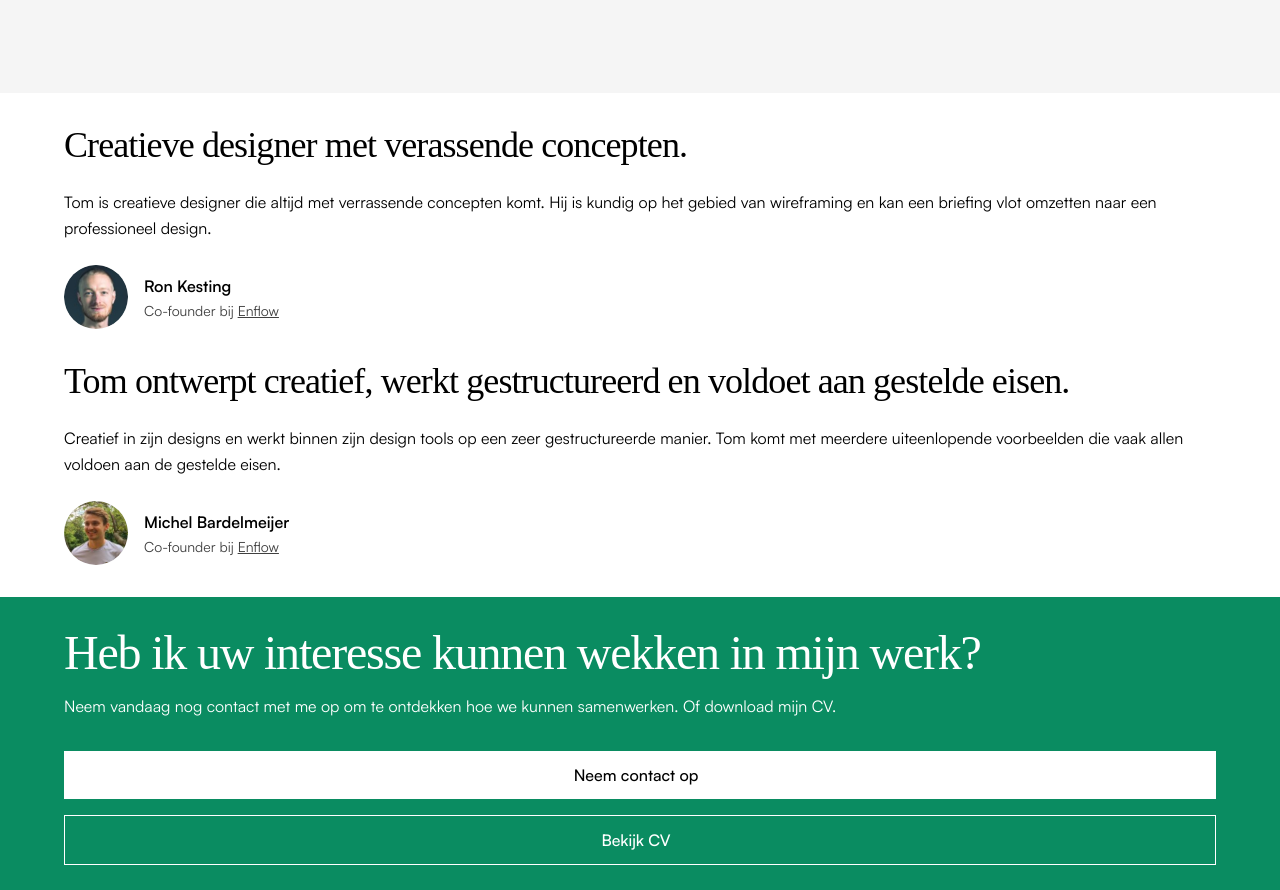
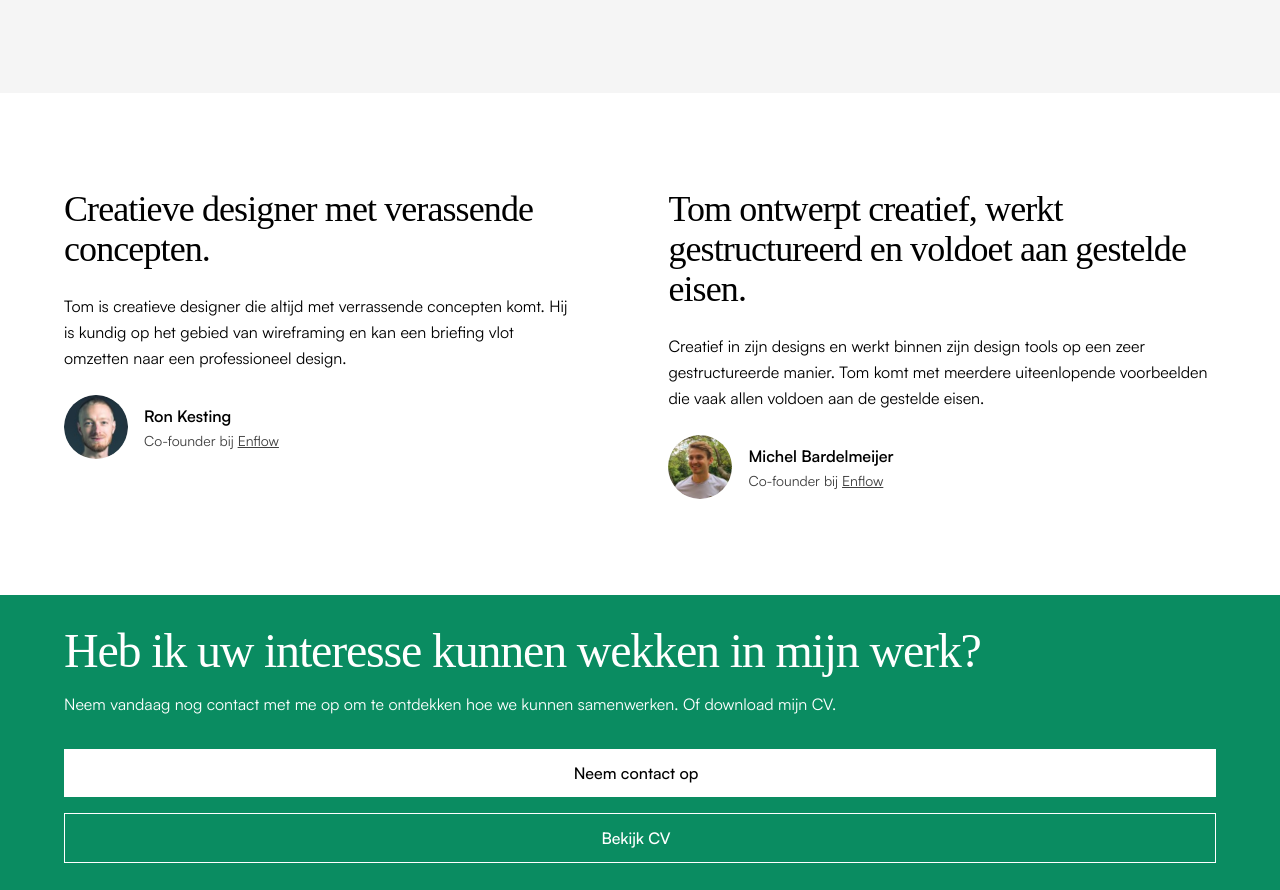
Before and after one commit to codesignbytom/tomgraafmans, an Astro site: page / in a window 1280 px wide. Shown: the part 6771-7661 px from the top of the page. Built offline with nearby package versions, Linux system fonts and the light colour scheme; Astro itself is replaced by a stand-in of ours; some icons are missing; a web font is replaced by a local one.

Commit message:
update src/pages/index.astro

```diff
--- a/src/pages/index.astro
+++ b/src/pages/index.astro
@@ -111,8 +111,8 @@ const firstProject = allProjects.length > 0 ? allProjects[0] : (null as any);
       </div>
     </div>
   </section>
-  <section id="tesimonials" class="py-8">
-    <div class="container flex flex-col gap-8">
+  <section id="tesimonials" class="py-8 md:py-16 xl:py-24 2xl:py-28">
+    <div class="container flex flex-row gap-8 md:gap-16 xl:gap-24 2xl:gap-28">
       <Testimonial
         quoteTitle="Creatieve designer met verassende concepten."
         quote="Tom is creatieve designer die altijd met verrassende concepten komt. Hij is kundig op het gebied van wireframing en kan een briefing vlot omzetten naar een professioneel design."
```
Lines whose indentation alone changed are shown as unchanged.
